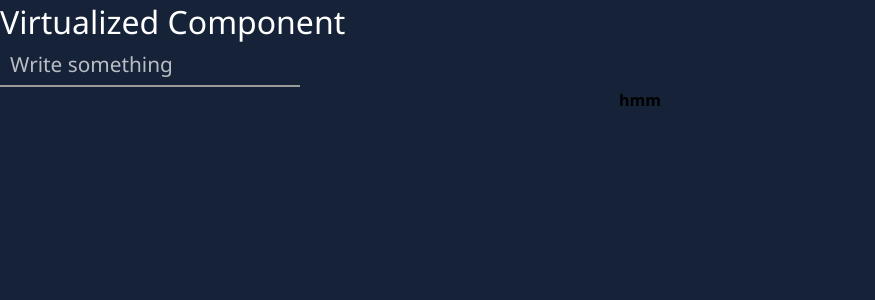
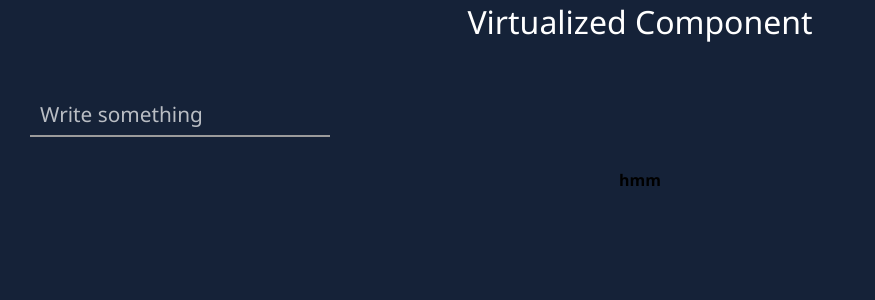
Before and after one commit to Hamzazaheer721/Webworkers-React-Typescript, a React (Create React App) app: page /virtualization in a window 1280 px wide. Shown: the top 300 px of the page, without its empty margins (0-875 px from the left). Built offline with nearby package versions, Linux system fonts and the light colour scheme.

Commit message:
!feat(CT-8): fixed input

```diff
--- a/src/components/InputField/index.styled.ts
+++ b/src/components/InputField/index.styled.ts
@@ -1,6 +1,6 @@
 import styled from 'styled-components'
 
-const InputField = styled.input`
+export const InputField = styled.input`
   font-family: inherit;
   width: 300px;
   outline: 0;
@@ -17,4 +17,8 @@ const InputField = styled.input`
     opacity: 0.7;
   }
 `
-export default InputField;
+
+export const InputWrapper = styled.div`
+  display: flex;
+  margin: 50px 0 30px 30px;
+`
--- a/src/components/InputField/index.tsx
+++ b/src/components/InputField/index.tsx
@@ -1,7 +1,7 @@
 import {
   ChangeEvent, useCallback, FC, useState, memo,
 } from 'react';
-import InputField from './index.styled';
+import { InputField, InputWrapper } from './index.styled';
 
 interface InputPropsComponent {
   // eslint-disable-next-line no-unused-vars
@@ -17,7 +17,9 @@ const InputComponent : FC<InputPropsComponent> = memo(({ changeValue }: InputPro
   }, [])
 
   return (
-    <InputField type="text" placeholder="Write something" value={value} onChange={changeInput} />
+    <InputWrapper>
+      <InputField type="text" placeholder="Write something" value={value} onChange={changeInput} />
+    </InputWrapper>
   )
 })
 
--- a/src/components/Table/index.tsx
+++ b/src/components/Table/index.tsx
@@ -1,15 +1,21 @@
+/* eslint-disable no-console */
 import { FC, memo } from 'react';
 import IDataType from '../../helper/types';
 
 interface ITableProps{
-  data : IDataType[]
+  data : IDataType[],
+  value: string
 }
-const TableComponent: FC<ITableProps> = memo(({ data }: ITableProps) => (
-  <table>
-    <th>
-      hmm
-    </th>
-  </table>
-))
+const TableComponent: FC<ITableProps> = memo(({ data, value }: ITableProps) => {
+  console.log('Data', data)
+  console.log('value', value)
+  return (
+    <table>
+      <th>
+        hmm
+      </th>
+    </table>
+  )
+})
 
 export default TableComponent
--- a/src/components/Virtualization/index.styled.ts
+++ b/src/components/Virtualization/index.styled.ts
@@ -13,7 +13,7 @@ export const Wrapper = styled.div`
 export const Heading = styled.h1`
     color: white;
     font-weight: lighter;
+    display: flex;
+    justify-content: center;
+    align-items: center;
 `
-export const StateHeading = styled.h1`
-
-`
--- a/src/components/Virtualization/index.tsx
+++ b/src/components/Virtualization/index.tsx
@@ -1,7 +1,6 @@
 /* eslint-disable no-console */
-
 import {
-  useCallback, useEffect, FC, memo, useState,
+  useCallback, FC, memo, useState,
 } from 'react';
 import Data from '../../assets/json/generated.json'
 import IDataType from '../../helper/types';
@@ -16,17 +15,12 @@ const VirtualizedComponent: FC = memo(() => {
   const changeValue = useCallback((_val : string) => {
     setValue(_val)
   }, [])
-  useEffect(() => {
-    // eslint-disable-next-line no-console
-    console.log(data)
-    console.info('value', value)
-  }, [value])
 
   return (
     <Wrapper>
       <Heading>Virtualized Component</Heading>
       <InputComponent changeValue={changeValue} />
-      <TableComponent data={data} />
+      <TableComponent data={data} value={value} />
     </Wrapper>
 
   )
```
